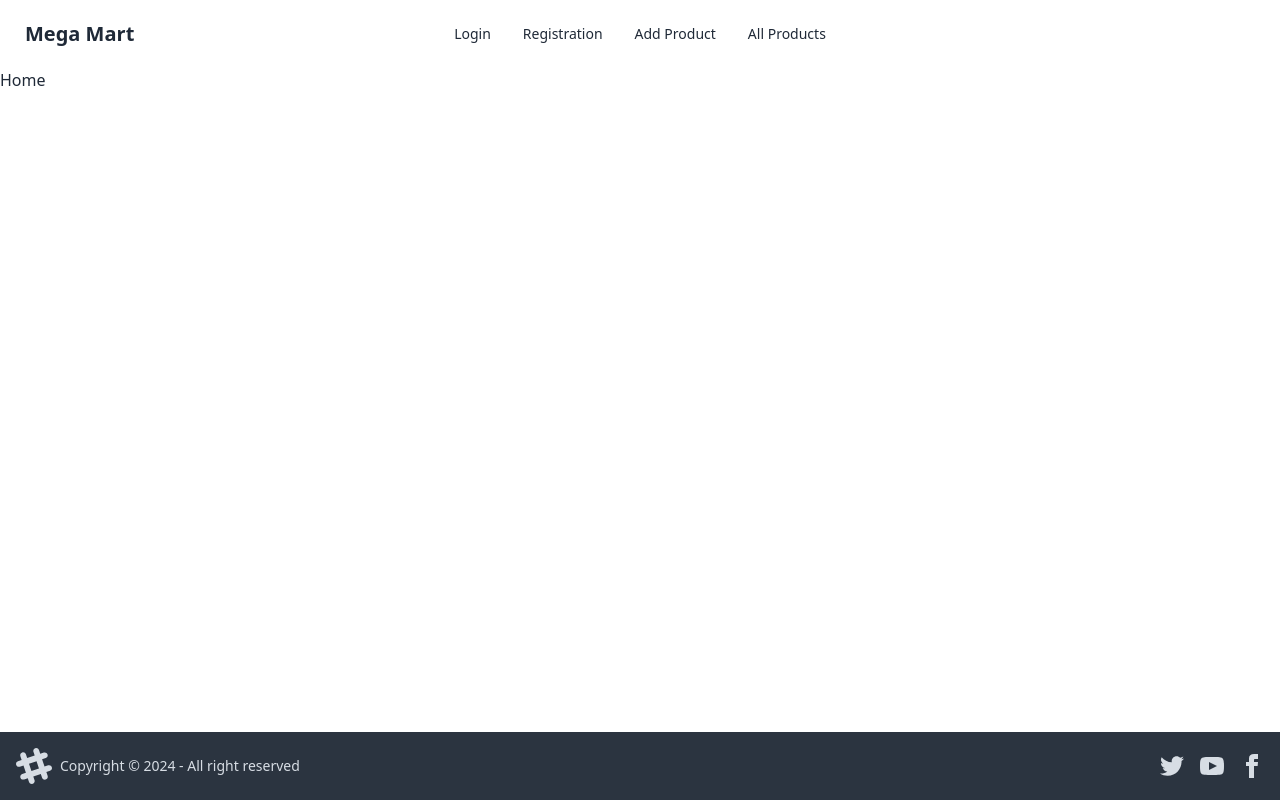
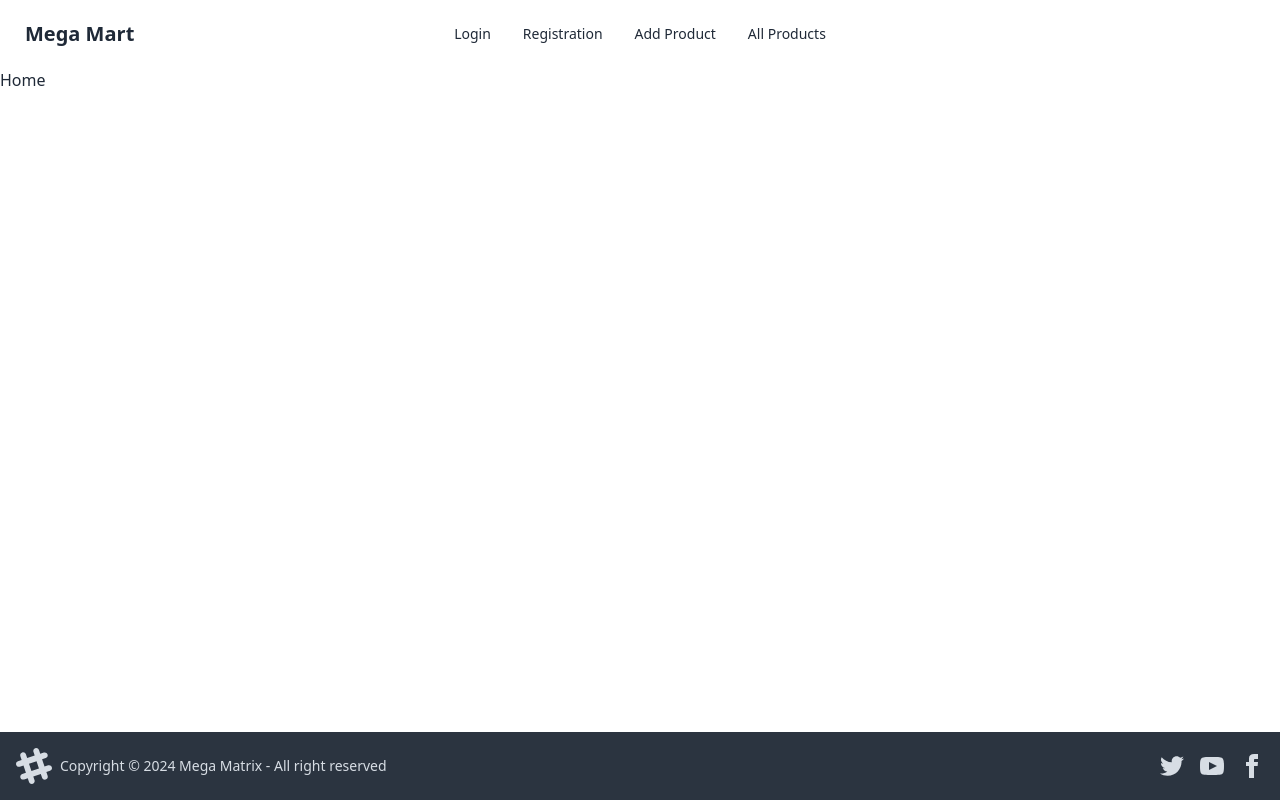
Before and after one commit to aticmahbub/mega-mart-client, a React (Vite) app: page / in a window 1280 px wide. Built offline with nearby package versions, Linux system fonts and the light colour scheme; no server answers.

Commit message:
footer edited

```diff
--- a/src/components/Footer.jsx
+++ b/src/components/Footer.jsx
@@ -15,7 +15,7 @@ const Footer = () => {
                     <path
                         d="M22.672 15.226l-2.432.811.841 2.515c.33 1.019-.209 2.127-1.23 2.456-1.15.325-2.148-.321-2.463-1.226l-.84-2.518-5.013 1.677.84 2.517c.391 1.203-.434 2.542-1.831 2.542-.88 0-1.601-.564-1.86-1.314l-.842-2.516-2.431.809c-1.135.328-2.145-.317-2.463-1.229-.329-1.018.211-2.127 1.231-2.456l2.432-.809-1.621-4.823-2.432.808c-1.355.384-2.558-.59-2.558-1.839 0-.817.509-1.582 1.327-1.846l2.433-.809-.842-2.515c-.33-1.02.211-2.129 1.232-2.458 1.02-.329 2.13.209 2.461 1.229l.842 2.515 5.011-1.677-.839-2.517c-.403-1.238.484-2.553 1.843-2.553.819 0 1.585.509 1.85 1.326l.841 2.517 2.431-.81c1.02-.33 2.131.211 2.461 1.229.332 1.018-.21 2.126-1.23 2.456l-2.433.809 1.622 4.823 2.433-.809c1.242-.401 2.557.484 2.557 1.838 0 .819-.51 1.583-1.328 1.847m-8.992-6.428l-5.01 1.675 1.619 4.828 5.011-1.674-1.62-4.829z"></path>
                 </svg>
-                <p>Copyright © {new Date().getFullYear()} - All right reserved</p>
+                <p>Copyright © {new Date().getFullYear()} Mega Matrix - All right reserved</p>
             </aside>
             <nav className="grid-flow-col gap-4 md:place-self-center md:justify-self-end">
                 <a>
```
